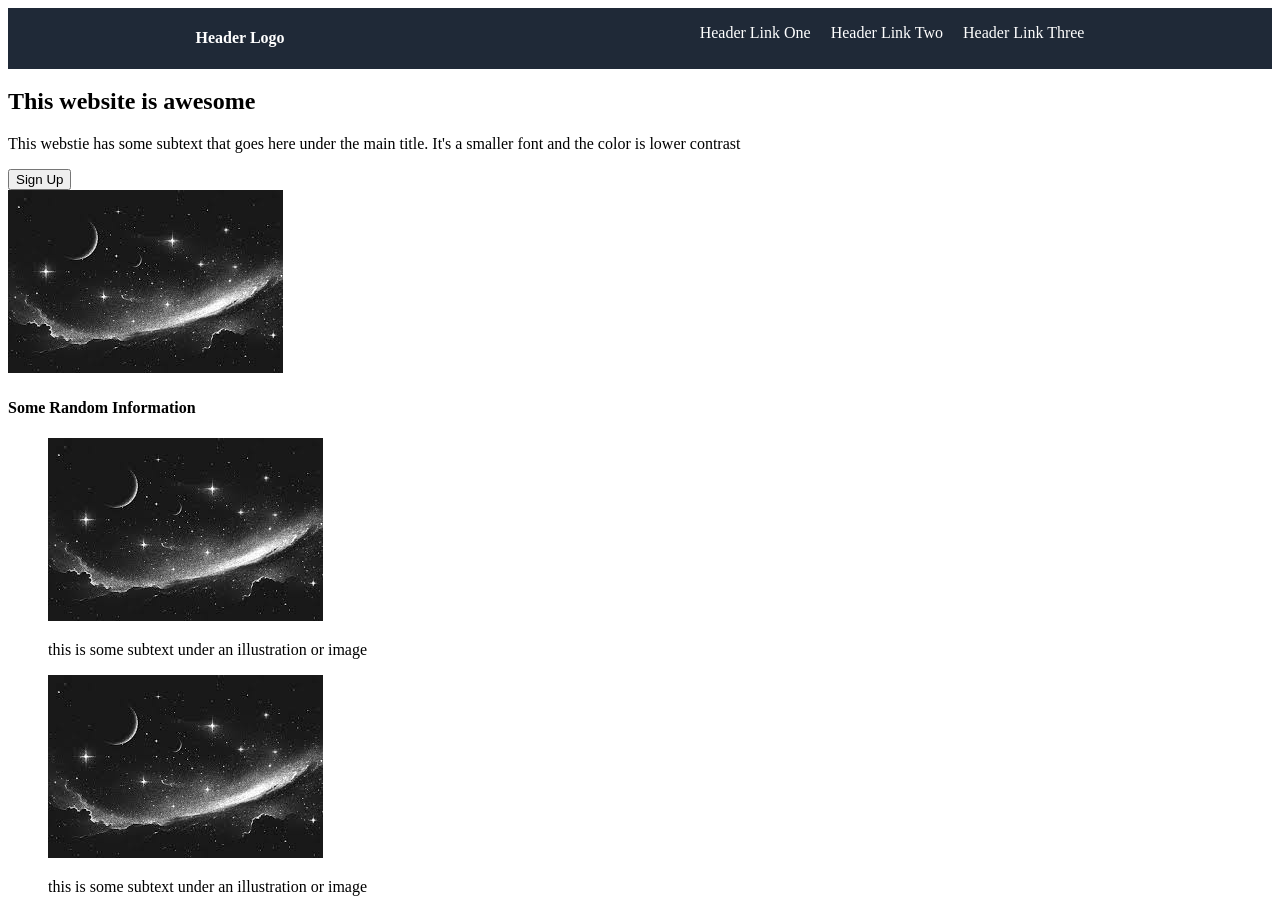
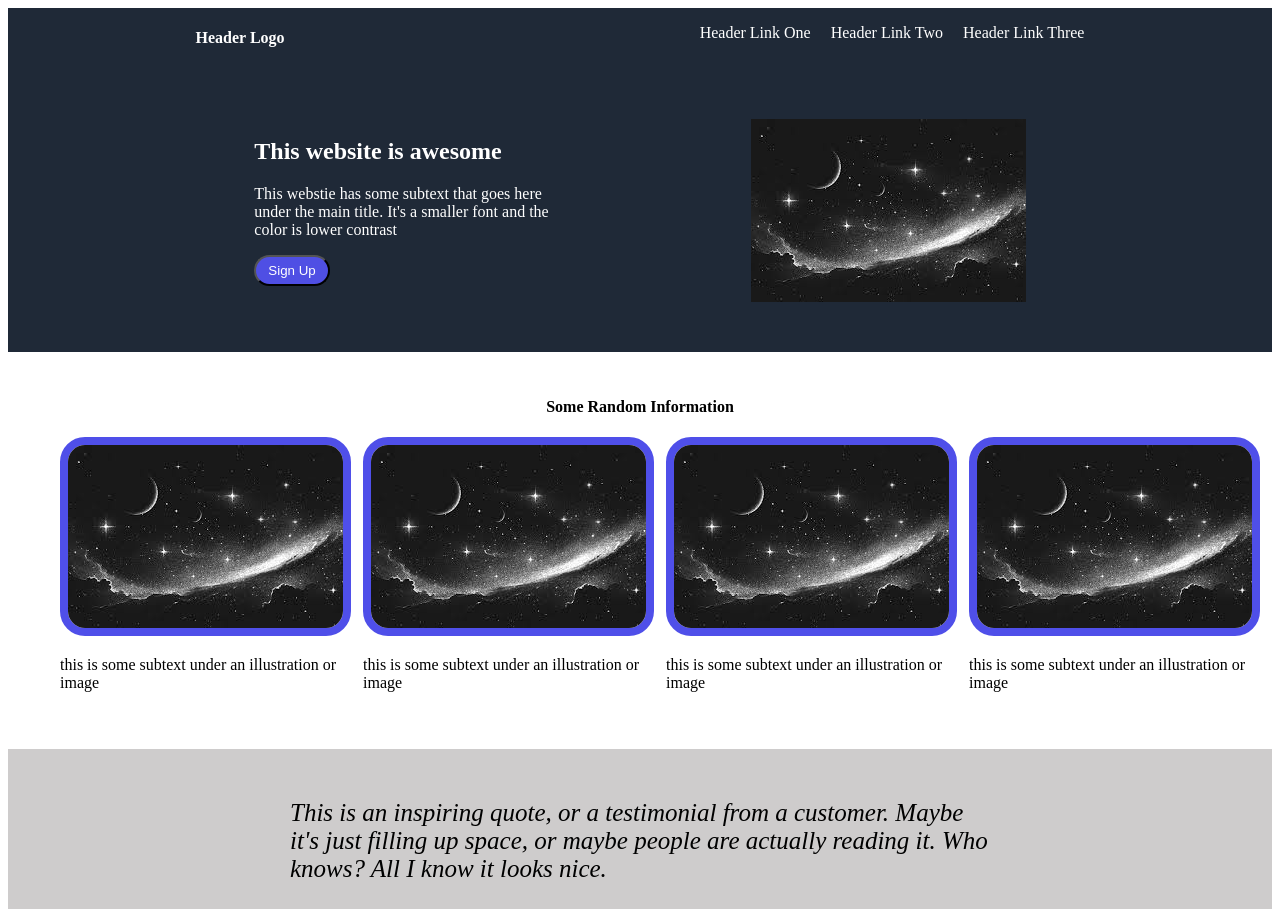
Before and after one commit to AustinG20/odin-landing-page, a plain HTML site: page index.html in a window 1280 px wide. Shown: the top 909 px of the page. Drawn offline with Linux system fonts and the light colour scheme.

Commit message:
Complete section two and three basic css styling

```diff
--- a/index.html
+++ b/index.html
@@ -48,8 +48,8 @@
             </div>
         </div>
         <div class="sectionThree">
-            <p>This is an inspiring quote, or a testimonial from a customer. Maybe it's just filling up space, or maybe people are actually reading it. Who knows? All I know it looks nice.</p>
-            <p>-Thor, God of Thunder</p>
+            <p class="quote">This is an inspiring quote, or a testimonial from a customer. Maybe it's just filling up space, or maybe people are actually reading it. Who knows? All I know it looks nice.</p>
+            <p class="author">-Thor, God of Thunder</p>
         </div>
         <div class="sectionFour">
             <div>
--- a/style.css
+++ b/style.css
@@ -6,6 +6,7 @@ html{
 
 .header{
     display: flex;
+    flex: 1;
     justify-content: space-around;
     background-color: #1F2937;
     margin: 0px;
@@ -21,3 +22,70 @@ html{
 ul{
     list-style-type: none;
 }
+
+.sectionOne{
+    background-color: #1F2937;
+    margin: 0%;
+    padding: 0%;
+    display: flex;
+    flex: 1;
+    justify-content: space-evenly;
+    padding: 50px;
+    color: white;
+}
+
+.container button{
+    background-color: rgb(79, 79, 228);
+    color: white;
+    border-radius: 25px;
+    padding: 6px 12px;
+}
+
+.container{
+    max-width: 300px;
+}
+
+.sectionTwo h4{
+    text-align: center;
+}
+
+.containerTwo ul{
+    display: flex;
+    gap: 12px;
+    justify-content: center;
+}
+
+.containerTwo img{
+    border: 8px solid rgb(79, 79, 233);
+    border-radius: 25px;
+}
+
+.containerTwo p{
+    max-width: 300px;
+}
+
+.sectionTwo{
+    padding: 25px;
+}
+
+.sectionThree{
+    display: flex;
+    flex: 1;
+    flex-direction: column;
+    justify-content: center;
+    align-items: center;
+    padding: 25px;
+    background-color: rgb(206, 204, 204);
+}
+
+.quote{
+    max-width: 700px;
+    font-size: 25px;
+    font-style: italic;
+}
+
+.author{
+    margin-left: 400px;
+    font-size: 18px;
+    font-weight: bold;
+}
```
